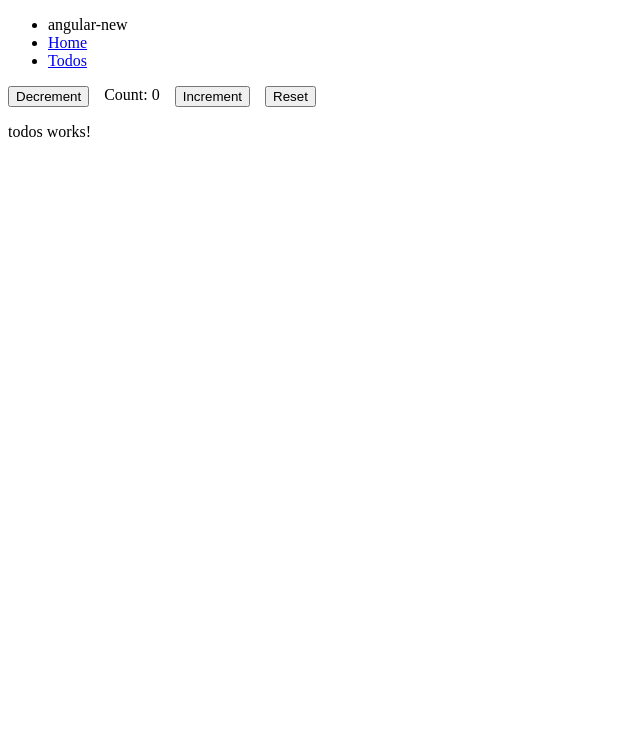
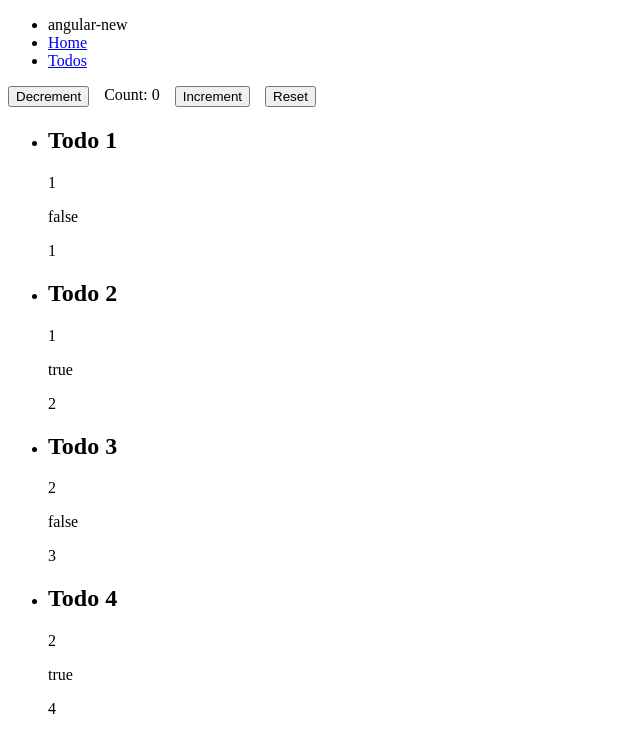
Before and after one commit to metin-gercek/angular-new, an Angular app: page /todos in a window 1280 px wide. Shown: the top 752 px of the page, without its empty margins (0-640 px from the left). Built offline with nearby package versions, Linux system fonts and the light colour scheme.

Commit message:
add services

```diff
--- a/src/app/components/header/header.component.ts
+++ b/src/app/components/header/header.component.ts
@@ -5,7 +5,7 @@ import { RouterLink } from '@angular/router';
   selector: 'app-header',
   imports: [RouterLink],
   templateUrl: './header.component.html',
-  styleUrls: ['./header.component.css']
+  styleUrl: './header.component.css'
 })
 export class HeaderComponent {
   title = input.required<string>();
--- /dev/null
+++ b/src/app/models/todo.type.ts
@@ -0,0 +1,6 @@
+export type Todo = {
+    id: number;
+    userId: number;
+    title: string;
+    completed: boolean;
+};
--- a/src/app/pages/todos/todos.component.html
+++ b/src/app/pages/todos/todos.component.html
@@ -1 +1,10 @@
-<p>todos works!</p>
+<ul>
+  @for (item of todos(); track item.id) {
+  <li>
+    <h2>{{ item.title }}</h2>
+    <p>{{ item.userId }}</p>
+    <p>{{ item.completed }}</p>
+    <p>{{ item.id }}</p>
+  </li>
+  }
+</ul>
--- a/src/app/pages/todos/todos.component.ts
+++ b/src/app/pages/todos/todos.component.ts
@@ -1,4 +1,6 @@
-import { Component } from '@angular/core';
+import { Component, computed, inject, OnInit } from '@angular/core';
+import { TodoService } from '../../services/todo.service';
+import { Todo } from '../../models/todo.type';
 
 @Component({
   selector: 'app-todos',
@@ -6,6 +8,15 @@ import { Component } from '@angular/core';
   templateUrl: './todos.component.html',
   styleUrl: './todos.component.css'
 })
-export class TodosComponent {
+export class TodosComponent implements OnInit {
+
+  todoService = inject(TodoService);
+  todos = computed<Todo[]>(() => this.todoService.todoItems());
+
+  ngOnInit(): void {
+    console.log(this.todoService.todoItems());
+
+  }
+
 
 }
--- /dev/null
+++ b/src/app/services/todo.service.ts
@@ -0,0 +1,14 @@
+import { Injectable, signal } from '@angular/core';
+import { Todo } from '../models/todo.type';
+
+@Injectable({
+  providedIn: 'root'
+})
+export class TodoService {
+  todoItems = signal<Todo[]>([
+    { id: 1, userId: 1, title: 'Todo 1', completed: false },
+    { id: 2, userId: 1, title: 'Todo 2', completed: true },
+    { id: 3, userId: 2, title: 'Todo 3', completed: false },
+    { id: 4, userId: 2, title: 'Todo 4', completed: true }
+  ])
+}
```
Also changed, not shown: 1 other file (tests, documents, lock files or other folders).
